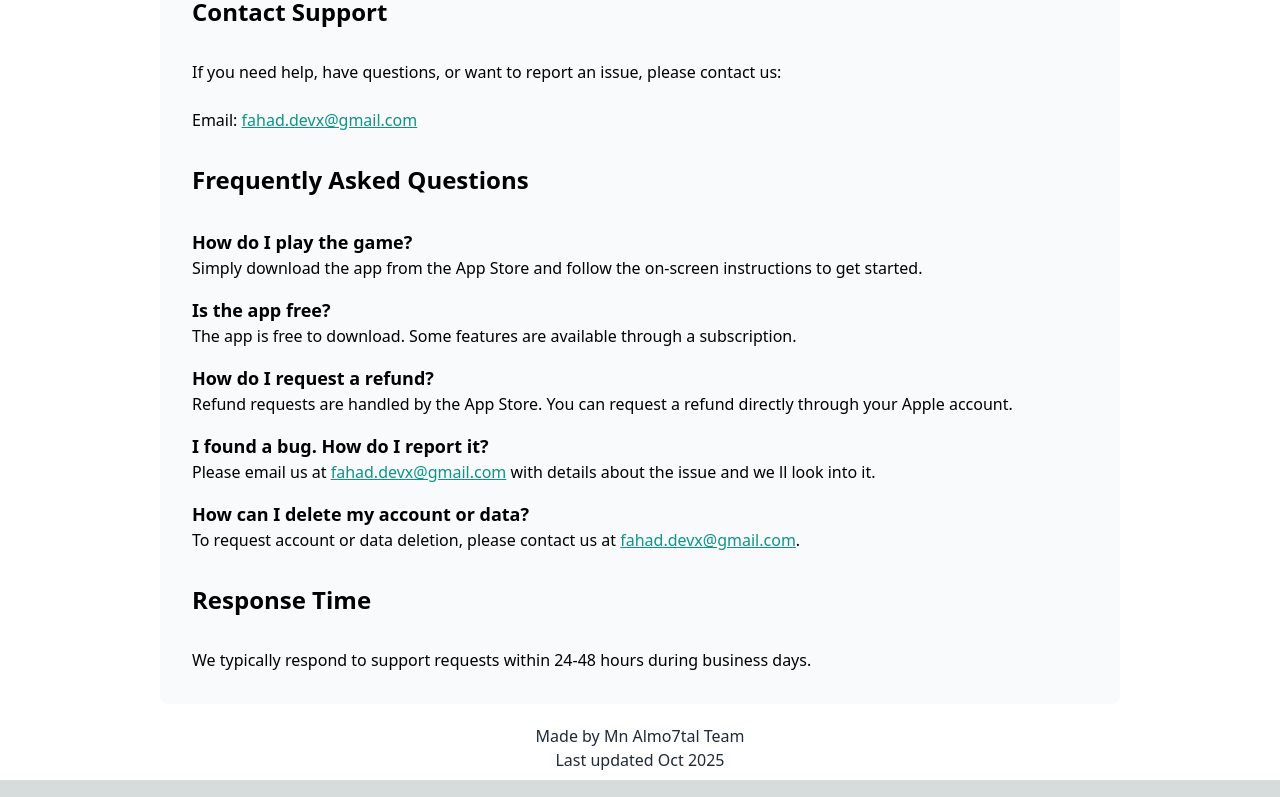
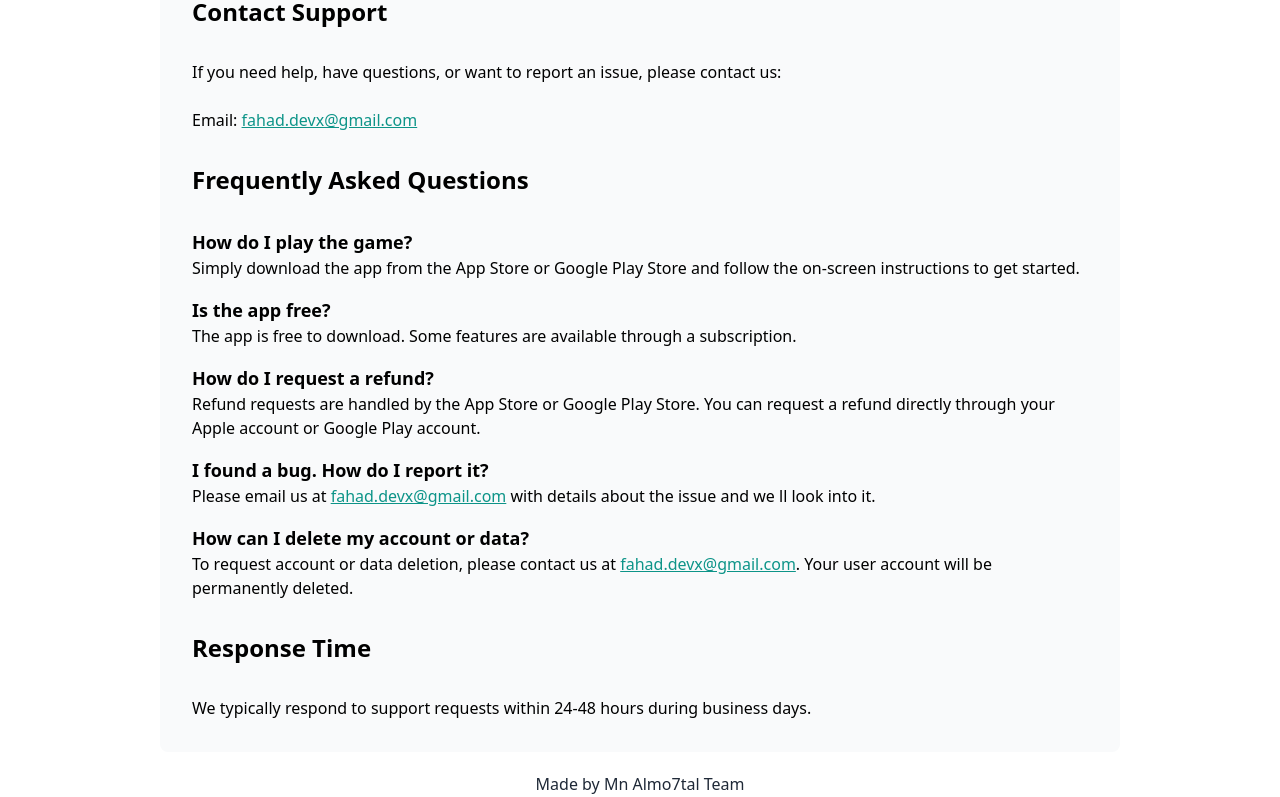
Before and after one commit to Fahad-Ha/My-Portfolio, a Next.js app: page /mn-almo7tal-support in a window 1280 px wide. Shown: the part 500-1297 px from the top of the page. Built offline with nearby package versions, Linux system fonts and the light colour scheme.

Commit message:
update to mn-amo7tal support page

```diff
--- a/pages/mn-almo7tal-support.js
+++ b/pages/mn-almo7tal-support.js
@@ -72,7 +72,7 @@ export default function MnoAlom7talSupport() {
                   How do I play the game?
                 </h4>
                 <p className="dark:text-gray-200">
-                  Simply download the app from the App Store and follow the on-screen instructions to get started.
+                  Simply download the app from the App Store or Google Play Store and follow the on-screen instructions to get started.
                 </p>
               </div>
 
@@ -90,7 +90,7 @@ export default function MnoAlom7talSupport() {
                   How do I request a refund?
                 </h4>
                 <p className="dark:text-gray-200">
-                  Refund requests are handled by the App Store. You can request a refund directly through your Apple account.
+                  Refund requests are handled by the App Store or Google Play Store. You can request a refund directly through your Apple account or Google Play account.
                 </p>
               </div>
 
@@ -122,7 +122,7 @@ export default function MnoAlom7talSupport() {
                   >
                     fahad.devx@gmail.com
                   </a>
-                  .
+                  . Your user account will be permanently deleted.
                 </p>
               </div>
             </div>
```
